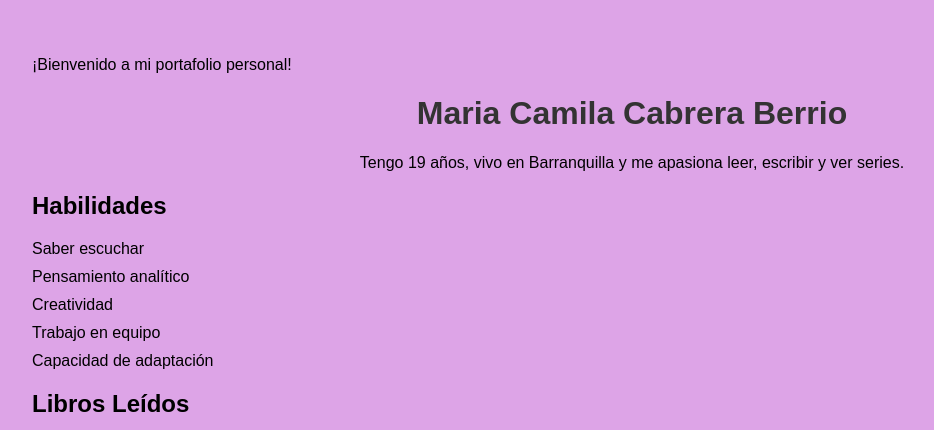
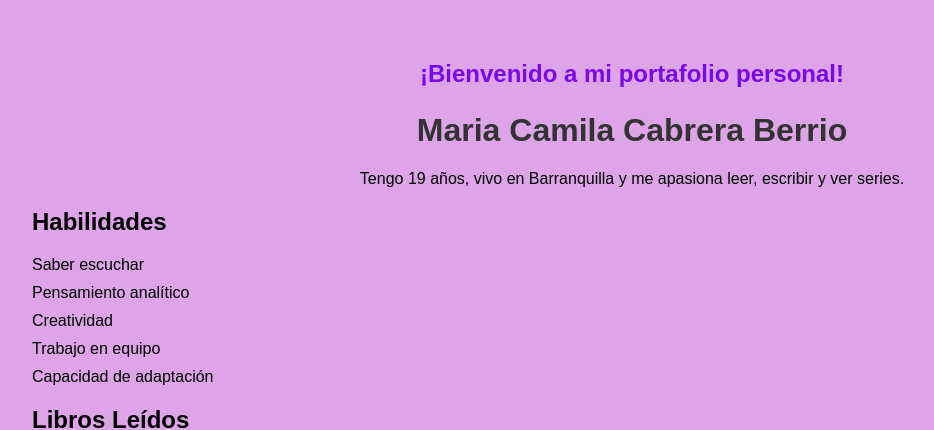
Before and after one commit to Maria-cabrera01/Examen-Rubrica, a plain HTML site: page index.html in a window 1280 px wide. Shown: the top 430 px of the page, without its empty margins (8-942 px from the left). Drawn offline with Linux system fonts and the light colour scheme.

Commit message:
Modificado el color y tamaño del mensaje de bienvenida

```diff
--- a/index.html
+++ b/index.html
@@ -13,7 +13,7 @@
     <link rel="stylesheet" href="style.css">
 </head>
 <body>
-    <p>¡Bienvenido a mi portafolio personal!</p>
+    <p class="bienvenida">¡Bienvenido a mi portafolio personal!</p>
     <header>
         <h1>Maria Camila Cabrera Berrio</h1>
         <p>Tengo 19 años, vivo en Barranquilla y me apasiona leer, escribir y ver series.</p>
--- a/style.css
+++ b/style.css
@@ -30,3 +30,10 @@ li {
         font-size: 14px;
     }
 }
+.bienvenida {
+    color: rgb(120, 8, 239);
+    font-size: 24px;
+    font-weight: bold;
+    text-align: center;
+    margin-top: 20px;
+}
```
